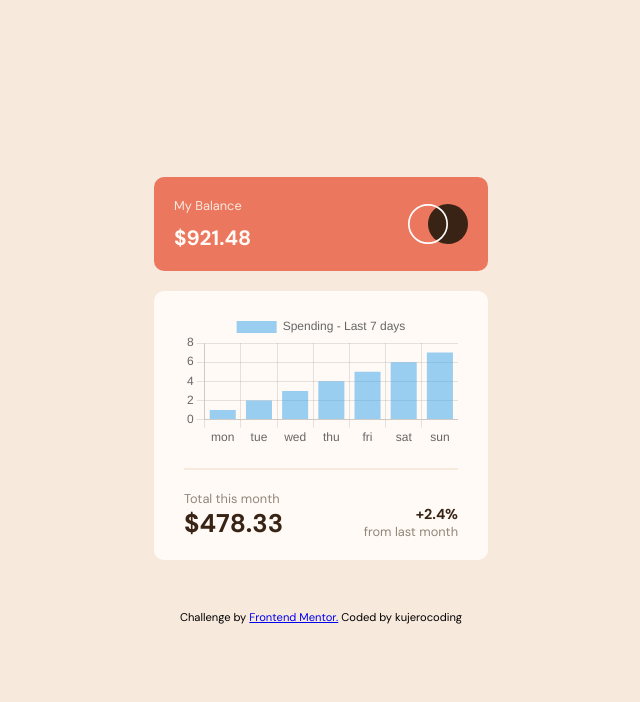
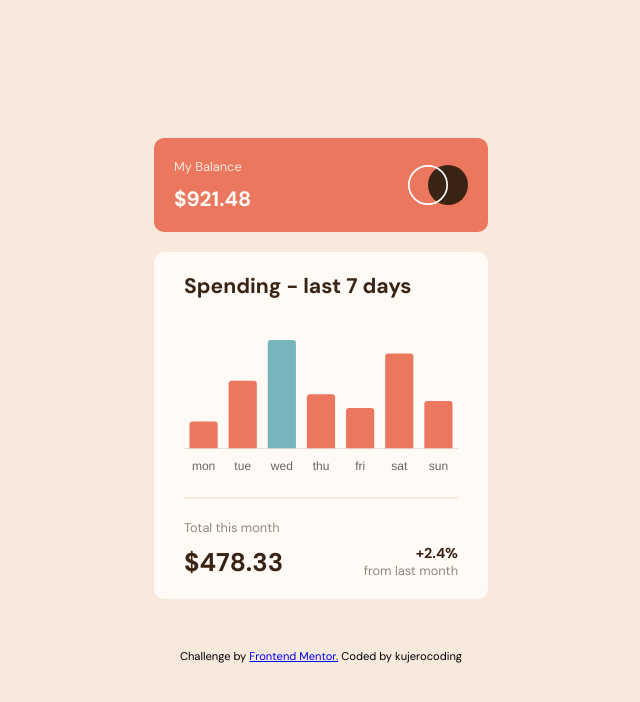
Before and after one commit to kujerocoding/expenses-chart-component, a React (Vite) app: page / in a window 1280 px wide. Shown: the top 702 px of the page, without its empty margins (319-959 px from the left). Built offline with nearby package versions, Linux system fonts and the light colour scheme.

Commit message:
finalize chart styles

```diff
--- a/src/App.css
+++ b/src/App.css
@@ -3,9 +3,9 @@
 :root{
   --FF: 'DM Sans', sans-serif;
   --FS: 18px;
-  --SOFTRED: hsl(10, 79%, 65%);
-  --CYAN: hsl(186, 34%, 60%);
-  --DARKBROWM: hsl(25, 47%, 15%);
+  --SOFTRED: #ec775f;
+  --CYAN: #76b5bc;
+  --DARKBROWM: #382314;
   --MEDIUMBROWN: hsl(28, 10%, 53%);
   --CREAM: hsl(27, 66%, 92%);
   --VERYPALEORANGE: hsl(33, 100%, 98%);
@@ -63,6 +63,11 @@ body{
   padding: 20px 30px;
 }
 
+.chart--title{
+  color: var(--DARKBROWM);
+  margin-bottom: 40px;
+}
+
 .total--container{
   margin-top: 20px;
   padding-top: 20px;
@@ -81,6 +86,7 @@ body{
   color: var(--DARKBROWM);
   font-weight: bold;
   font-size: 1.6rem;
+  margin-top: 10px;
 }
 
 .text--percent{
@@ -91,6 +97,7 @@ body{
 }
 
 
+
 .attribution{
   margin-top: 50px;
   text-align: center;
--- a/src/App.jsx
+++ b/src/App.jsx
@@ -9,7 +9,10 @@ const App = () => {
     labels: ExpensesData.map(expense => expense.day),
     datasets: [{
       label: 'Spending - Last 7 days',
-      data: ExpensesData.map(expense => expense.amount)
+      data: ExpensesData.map(expense => expense.amount),
+      backgroundColor: ['#ec775f','#ec775f','#76b5bc','#ec775f','#ec775f'],
+      borderRadius: 3,
+
     }]
   })
 
@@ -25,6 +28,7 @@ const App = () => {
         <img className='logo' src="./src/assets/images/logo.svg" alt="" />
       </div>
       <div className='main--container'>
+        <h3 className='chart--title'>Spending - last 7 days</h3>
         <ExpensesBarChart chartData={expensesData}/>
         <div className='total--container'>
           <div>
--- a/src/ExpensesData.js
+++ b/src/ExpensesData.js
@@ -2,17 +2,17 @@ export default [
     {
         id: 1,
         day: "mon",
-        amount: 1
+        amount: 2
     },
     {
         id: 2,
         day: "tue",
-        amount: 2
+        amount: 5
     },
     {
         id: 3,
         day: "wed",
-        amount: 3
+        amount: 8
     },
     {
         id: 4,
@@ -22,16 +22,16 @@ export default [
     {
         id: 5,
         day: "fri",
-        amount: 5
+        amount: 3
     },
     {
         id: 6,
         day: "sat",
-        amount: 6
+        amount: 7
     },
     {
         id: 7,
         day: "sun",
-        amount: 7
+        amount: 3.5
     },
 ]
--- a/src/components/ExpensesBarChart.jsx
+++ b/src/components/ExpensesBarChart.jsx
@@ -2,10 +2,46 @@ import React from 'react'
 import { Bar } from 'react-chartjs-2'
 import { Chart as ChartJS } from 'chart.js/auto'
 
+
 const ExpensesBarChart = (props) => {
   return (
     <div className='chart--container'>
-      <Bar data={props.chartData}/>
+      <Bar data={props.chartData}
+           options={{
+            scales:{
+                y: {
+                    display: false,
+                    grid:{
+                        display: false
+                    }
+                },
+                x: {
+                    grid: {
+                        display: false
+                    }
+                },
+
+            },
+            plugins: {
+                legend: {
+                   display: false
+                    },
+
+               /*  title: {
+                    align: 'start',
+                    display: true,
+                    text: 'Spending - Last 7 days',
+                    color: '#382314',
+                    padding: {
+
+                    },
+                    font: {
+                        size: 20,
+                    }
+                } */
+
+            }
+           }}/>
     </div>
   )
 }
```
